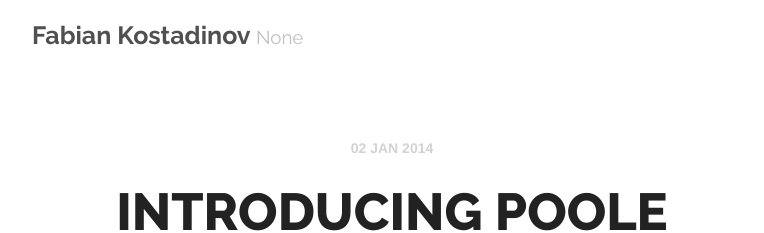
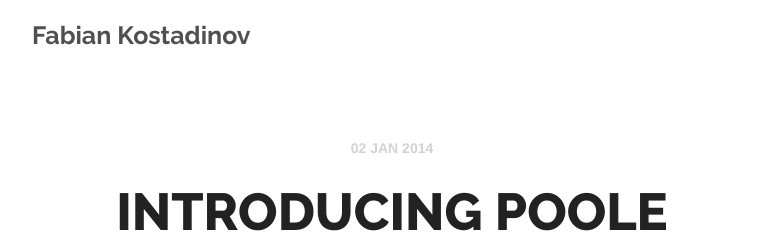
Before and after one commit to fabian-kostadinov/fabian-kostadinov.github.io, a Jekyll site: the page built from index.html, in a window 1280 px wide. Shown: the top 233 px of the page, without its empty margins (248-1012 px from the left). Built offline with Jekyll 4.4.1, drawn with Linux system fonts in a browser that asks for light colours; nearby versions of some CDN libraries; Markdown is read by kramdown in place of the engine named in the settings; the list of posts is cut into pages by our own code.

Commit message:
Removed Tagline

```diff
--- a/_config.yml
+++ b/_config.yml
@@ -7,7 +7,7 @@ permalink:        pretty
 
 # Setup
 title:            Fabian Kostadinov
-tagline:          None
+#tagline:          None
 url:              http://fabian-kostadinov.github.io
 paginate:         1
 baseurl:          /
--- a/_includes/head.html
+++ b/_includes/head.html
@@ -6,8 +6,13 @@
   <meta name="viewport" content="width=device-width, initial-scale=1.0, maximum-scale=1">
 
   <title>
-    {% if page.title == "Home" %}
+    <!-- {% if page.title == "Home" %}
       {{ site.title }} &middot; {{ site.tagline }}
+    {% else %}
+      {{ page.title }} &middot; {{ site.title }}
+    {% endif %} -->
+	{% if page.title == "Home" %}
+      {{ site.title }}
     {% else %}
       {{ page.title }} &middot; {{ site.title }}
     {% endif %}
```
